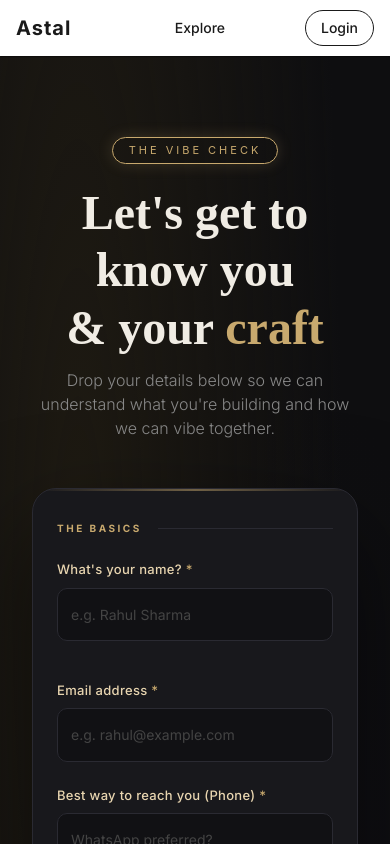
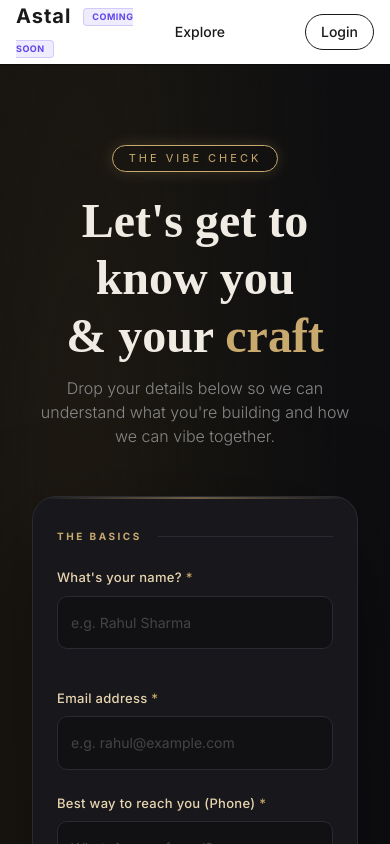
Before and after one commit to S-A-N-K-A-L-P/ARTSY, a Next.js app: page /join-us in a window 390 px wide. Shown: the top 844 px of the page. Built offline with nearby package versions, Linux system fonts and the light colour scheme; no server answers; some icons are missing.

Commit message:
feat: Add mobile-specific overlay components and implement a CartProvider for state management with local storage persistence.

```diff
--- a/src/app/api-explorer/page.tsx
+++ b/src/app/api-explorer/page.tsx
@@ -51,7 +51,7 @@ export default function ApiExplorer() {
       <Box sx={{ mb: 6, textAlign: 'center' }}>
         <Typography variant="h3" component="h1" gutterBottom
           sx={{ fontWeight: 'bold', color: 'var(--accent)' }}>
-          ARTSY API Explorer
+          ASTAL API Explorer
         </Typography>
         <Typography variant="h6" color="text.secondary">
           ORE ARCHITECTURE: 12 Layers, 88 Endpoints
--- a/src/components/cart/CartProvider.tsx
+++ b/src/components/cart/CartProvider.tsx
@@ -29,7 +29,7 @@ export const CartProvider: React.FC<{ children: React.ReactNode }> = ({ children
 
   // Load cart from local storage on mount
   useEffect(() => {
-    const savedCart = localStorage.getItem('artsy_cart');
+    const savedCart = localStorage.getItem('astal_cart');
     if (savedCart) {
       try {
         setItems(JSON.parse(savedCart));
--- a/src/components/creator/desktop/Footer.tsx
+++ b/src/components/creator/desktop/Footer.tsx
@@ -6,7 +6,7 @@ import React from 'react';
 export const StorefrontFooterDesktop = () => (
     <footer className="px-20 py-20 border-t border-white/5 grid grid-cols-4 gap-20">
        <div className="col-span-2 space-y-8">
-          <h2 className="text-3xl font-bold tracking-tighter italic">Artsy Creator</h2>
+          <h2 className="text-3xl font-bold tracking-tighter italic">Astal Creator</h2>
           <p className="text-white/20 text-sm leading-relaxed max-w-md font-medium">The world's first high-depth aesthetic commerce protocol. Curate, host, and trade digital and physical assets in specialized visual spaces.</p>
        </div>
        <div className="space-y-6">
@@ -16,7 +16,7 @@ export const StorefrontFooterDesktop = () => (
           </div>
        </div>
        <div className="space-y-6 text-right">
-          <h4 className="text-[10px] font-bold uppercase tracking-widest opacity-20">© 2026 Artsy</h4>
+          <h4 className="text-[10px] font-bold uppercase tracking-widest opacity-20">© 2026 Astal</h4>
           <p className="text-[10px] opacity-10 uppercase tracking-widest leading-loose">Visual Integrity Guaranteed<br/>SSL SECURE ENDPOINT</p>
        </div>
     </footer>
--- a/src/components/creator/mobile/Overlays.tsx
+++ b/src/components/creator/mobile/Overlays.tsx
@@ -73,7 +73,7 @@ export const SuccessOverlayMobile = ({ onDone }: { onDone: () => void }) => (
         <Heart size={40} className="text-black" />
      </div>
      <h2 className="text-4xl font-bold tracking-tighter mb-4 italic">Aesthetic Deployed</h2>
-     <p className="text-white/40 mb-10">Your collection has been updated globally across the Artsy stack.</p>
+     <p className="text-white/40 mb-10">Your collection has been updated globally across the Astal stack.</p>
      <button onClick={onDone} className="w-full h-16 rounded-2xl bg-white text-black font-extrabold uppercase tracking-widest text-xs">Return to Studio</button>
   </div>
 );
--- a/src/components/layout/Navbar.tsx
+++ b/src/components/layout/Navbar.tsx
@@ -28,6 +28,24 @@ export const Navbar = () => {
             sx={{ flexGrow: 1, textDecoration: 'none', color: 'inherit', fontWeight: 'bold', letterSpacing: 1 }}
           >
             Astal
+            <Box
+              component="span"
+              sx={{
+                ml: 1.5,
+                fontSize: '9px',
+                bgcolor: 'rgba(98, 70, 234, 0.1)',
+                color: '#6246EA',
+                px: 1,
+                py: 0.3,
+                borderRadius: '4px',
+                border: '1px solid rgba(98, 70, 234, 0.2)',
+                verticalAlign: 'middle',
+                textTransform: 'uppercase',
+                letterSpacing: '0.5px'
+              }}
+            >
+              Coming Soon
+            </Box>
           </Typography>
 
           <Box sx={{ display: 'flex', alignItems: 'center', gap: 2 }}>
```
